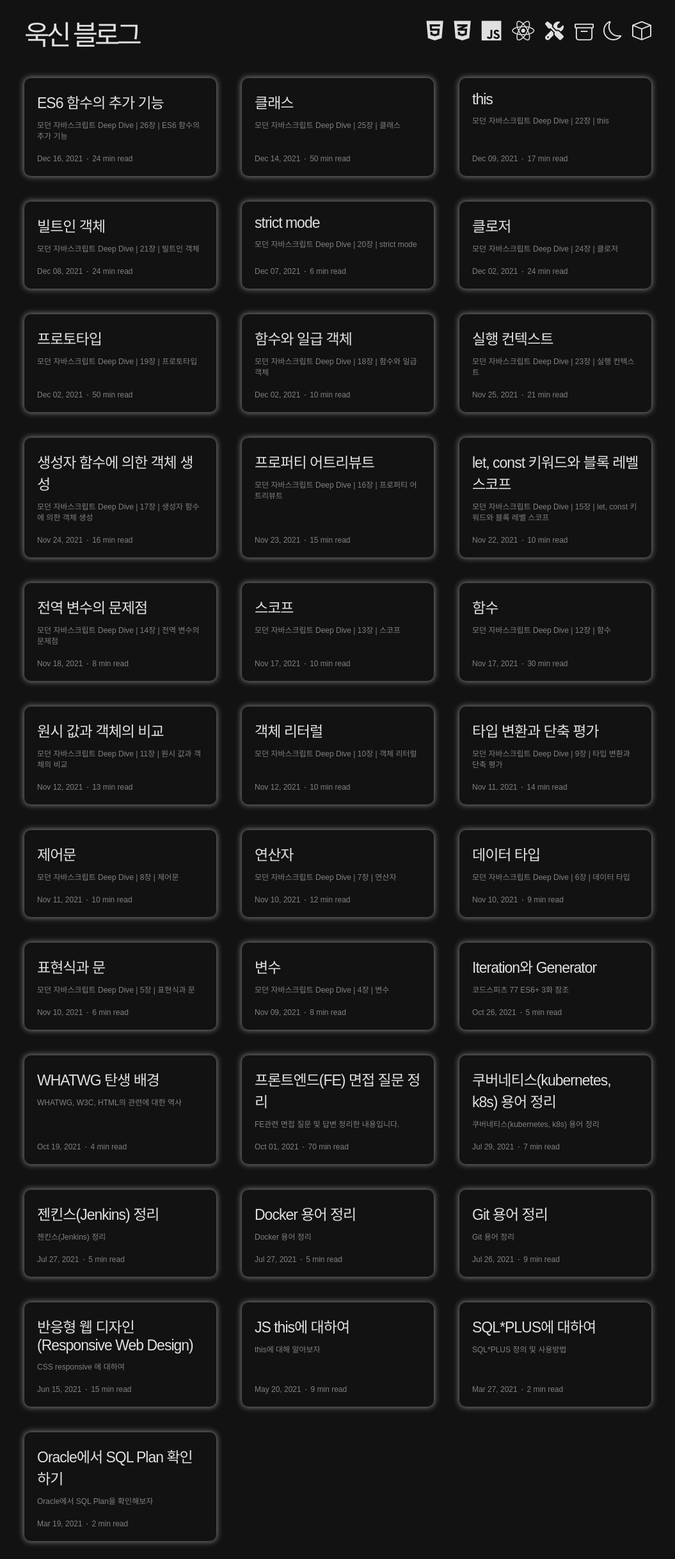
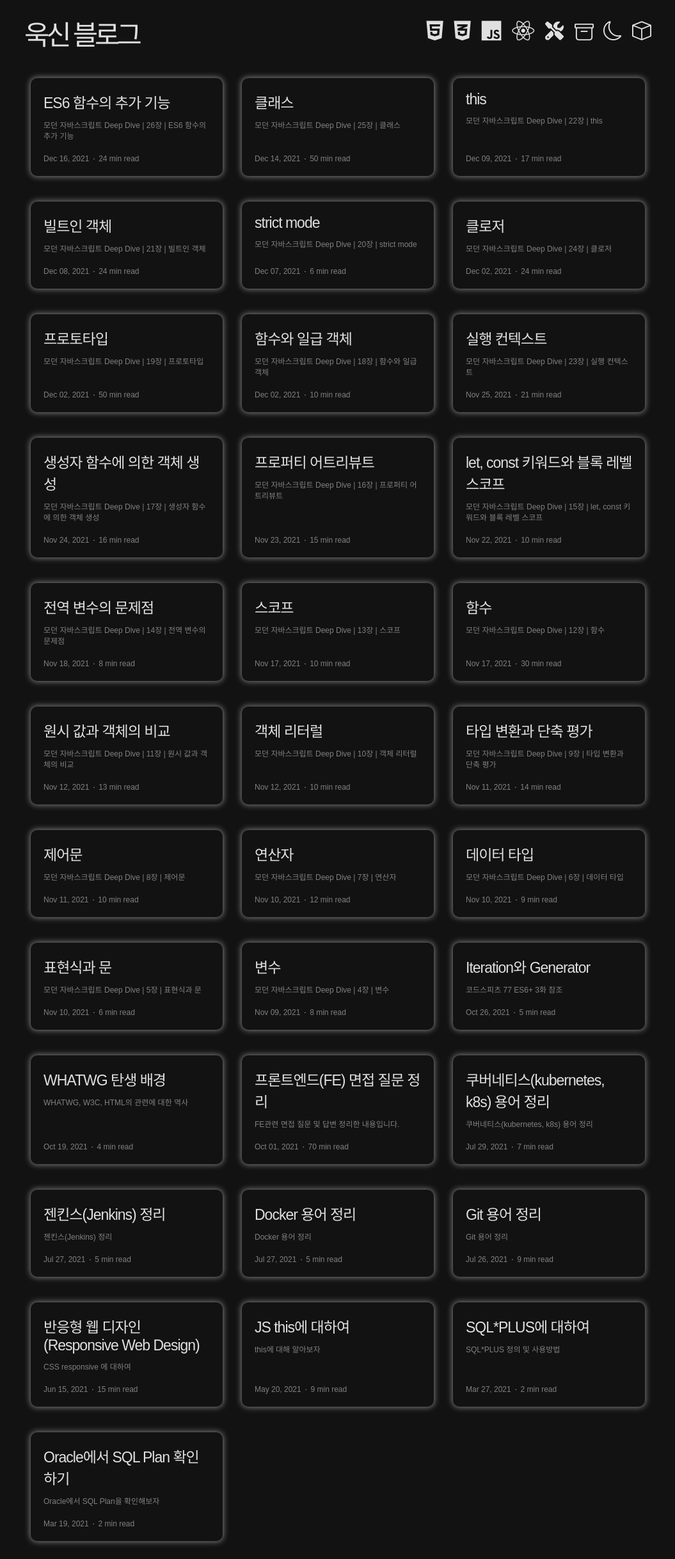
Before and after one commit to Wookshin/wookshin.github.io, a Jekyll site: the page built from index.html, in a window 1280 px wide. Shown: the whole page at 64% size, without its empty margins (112-1167 px from the left). Built offline with Jekyll 4.4.1, drawn with Linux system fonts in a browser that asks for light colours; nearby versions of some CDN libraries; some web fonts are replaced.

Commit message:
Update posts.scss

```diff
--- a/_sass/posts.scss
+++ b/_sass/posts.scss
@@ -73,12 +73,13 @@
     padding: 0 1.6rem;
     display: flex;
     flex-wrap: wrap;
+    justify-content: space-between;
   }
 
   .post {
     width: 30rem;
     padding: 2rem;
-    margin: 2rem 4rem 2rem 0;
+    margin: 2rem 1rem 2rem 1rem;
     background: rgb(248, 249, 250);
     display: flex;
     flex-direction: column;
@@ -119,25 +120,25 @@
 
   @media screen and (min-width: 1028px) {
     .post:nth-child(3n) {
-      margin-right: 0;
+      // margin-right: 0;
     }
   }
 
   @media screen and (min-width: 768px) and (max-width: 1027px) {
     .post {
       width: calc(50% - 2rem);
-      margin-right: 4rem;
+      // margin-right: 4rem;
     }
 
     .post:nth-child(2n) {
-      margin-right: 0;
+      // margin-right: 0;
     }
   }
 
   @media screen and (max-width: 767px) {
     .post {
       width: 100%;
-      margin-right: 0;
+      // margin-right: 0;
     }
   }
 }
```
